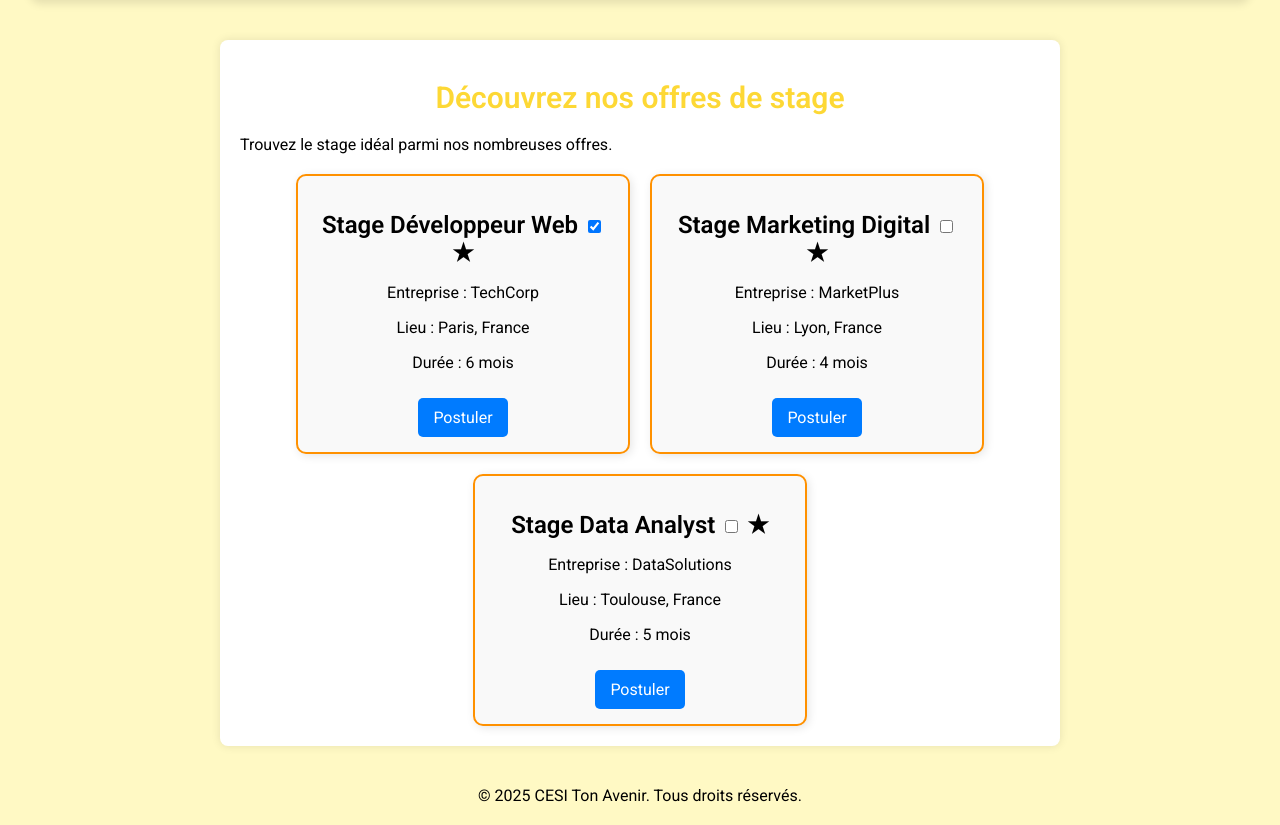
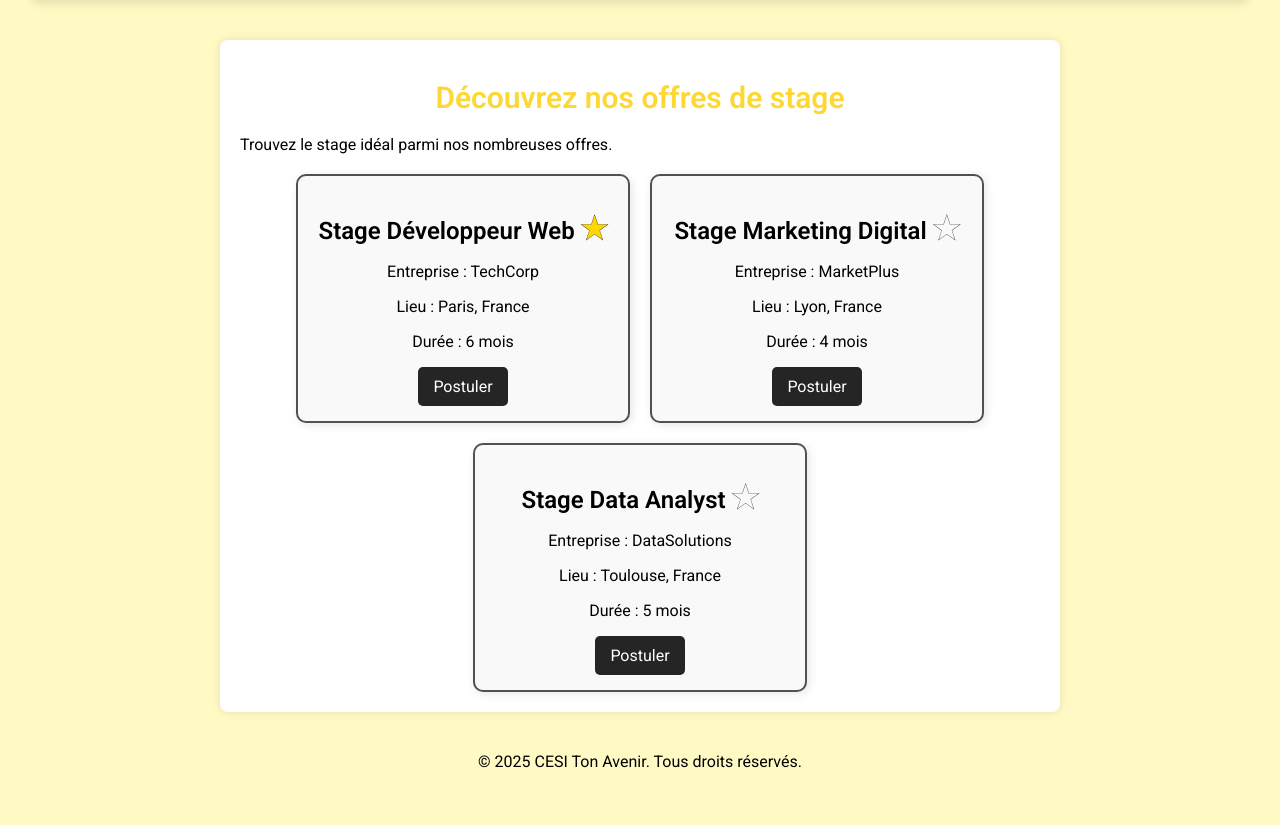
Before and after one commit to AnasB27/Web, a PHP site: page /offers.html in a window 1280 px wide, after a click that opens the changed part. Shown: the part 143-968 px from the top of the page. After the commit the page ends 911 px from the top, so only its background shows below. Run offline with PHP 8.4, Linux system fonts and the light colour scheme.

Commit message:
changement style offres

```diff
--- a/index.css
+++ b/index.css
@@ -213,7 +213,7 @@ footer {
 }
 
 .offer {
-  border: 2px solid #ff9100;
+  border: 2px solid #525151;
   border-radius: 10px;
   padding: 15px;
   width: 300px;
@@ -222,16 +222,48 @@ footer {
   background-color: #f9f9f9;
 }
 
+.offer-wishlist {
+  border: 2px solid #565353;
+  border-radius: 10px;
+  padding: 15px;
+  width: 100%;
+  box-shadow: 2px 2px 10px rgba(0, 0, 0, 0.1);
+  background-color: #f9f9f9;
+}
+.temp{
+  display: flex;
+  justify-content: space-between;
+  align-items: center;
+  width: 100%;
+}
+
 .apply-button {
   display: inline-block;
-  margin-top: 10px;
+
   padding: 10px 15px;
-  background-color: #007bff;
+  background-color: #252525;
   color: white;
   text-decoration: none;
   border-radius: 5px;
 }
 
 .apply-button:hover {
-  background-color: #0056b3;
+  background-color: #000000;
 }
+
+
+.star {
+  font-size: 30px;
+  color: transparent;
+  -webkit-text-stroke: 0.3px black;
+  cursor: pointer;
+  transition: color 0.3s;
+}
+
+input[type="checkbox"] {
+  display: none;
+}
+
+input[type="checkbox"]:checked + .star {
+  color: gold;
+}
```
